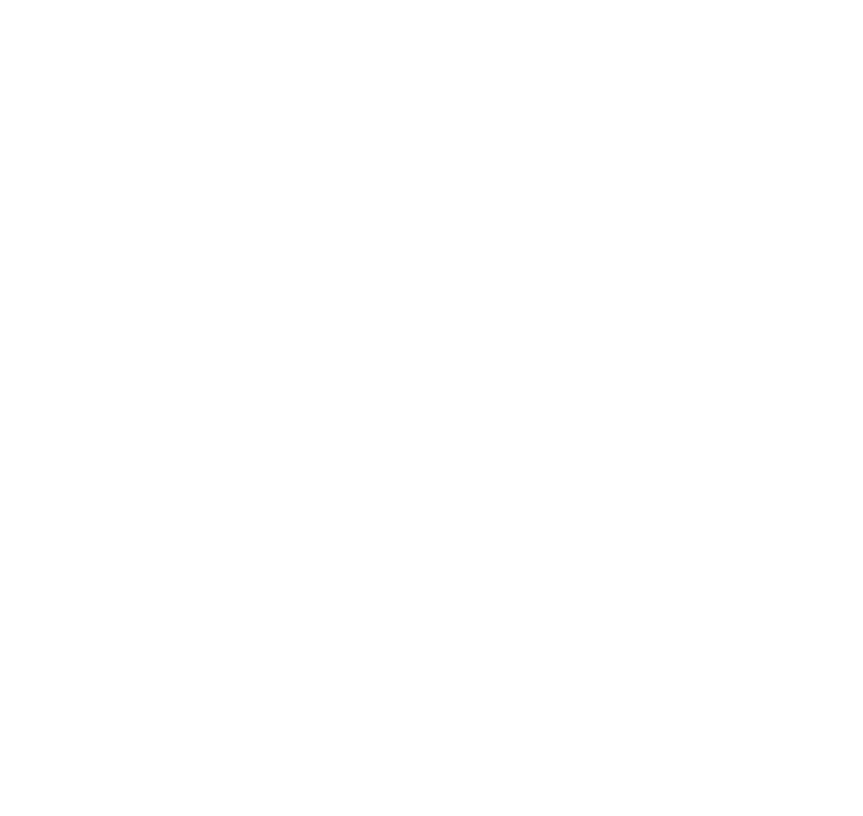
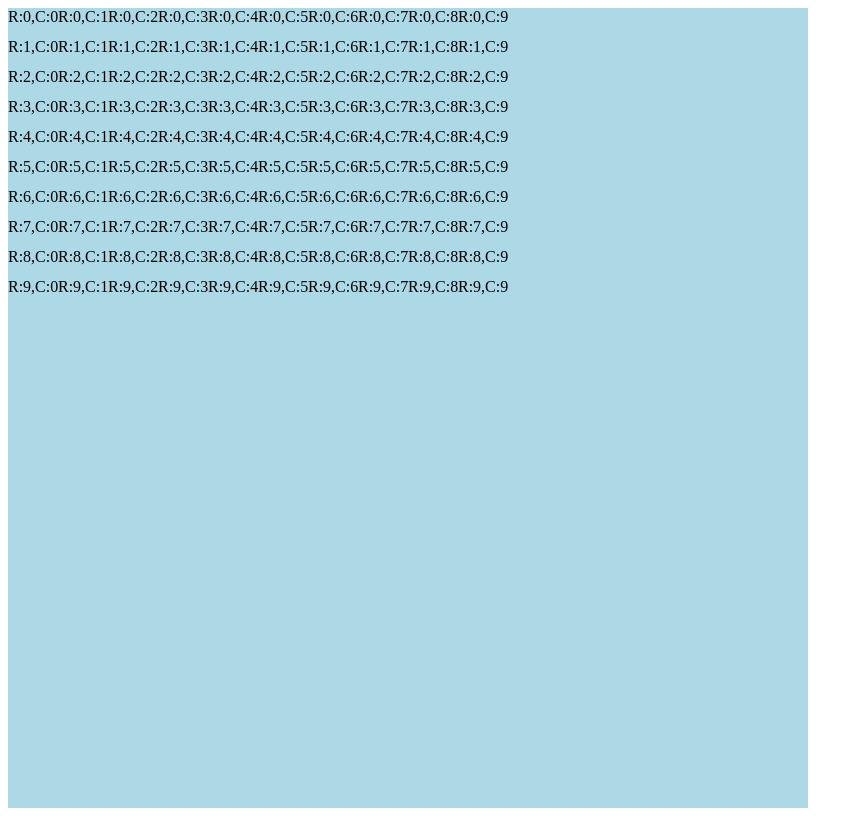
Before and after one commit to RPE8/sturdy-giggle, a website with bundled scripts: page index.html in a window 1280 px wide. Shown: the whole page, without its empty margins (0-863 px from the left). Built offline with nearby package versions, Linux system fonts and the light colour scheme.

Commit message:
Add absolute postion for 'cells' and relative top/left

```diff
--- a/index.html
+++ b/index.html
@@ -6,6 +6,16 @@
 		<meta name="viewport" content="width=device-width, initial-scale=1.0" />
 		<script src="./index.js" type="module" defer></script>
 		<title>Document</title>
+		<style>
+			.sturdy-container {
+				width: 800px;
+				height: 800px;
+				background-color: lightblue;
+				overflow: auto;
+			}
+		</style>
 	</head>
-	<body></body>
+	<body>
+		<main class="sturdy-container"></main>
+	</body>
 </html>
--- a/index.js
+++ b/index.js
@@ -6,7 +6,7 @@ const rowCount = 10;
 const rowHeight = 30;
 
 const sturdy = new Sturdy({
-	parent: {},
+	parent: document.querySelector(".sturdy-container"),
 	rowCount: 10,
 	rowHeight: rowHeight,
 	columns: data,
--- a/sturdy-column.js
+++ b/sturdy-column.js
@@ -1,11 +1,29 @@
 class SturdyColumn {
-	constructor({ dataAccessor, classAccessor, inlineStyleAccessor, attributesAccessor, renderer, key } = {}) {
+	constructor({ dataAccessor, classAccessor, inlineStyleAccessor, attributesAccessor, renderer, key, width, widthUnits } = {}) {
 		this.dataAccessor = dataAccessor;
 		this.classAccessor = classAccessor;
 		this.inlineStyleAccessor = inlineStyleAccessor;
 		this.attributesAccessor = attributesAccessor;
 		this.renderer = renderer;
 		this.key = key;
+		this._width = width;
+		this._widthUnits = widthUnits;
+	}
+
+	get width() {
+		return this._width;
+	}
+
+	set width(width) {
+		this._width = width;
+	}
+
+	get widthUnits() {
+		return this._widthUnits;
+	}
+
+	set widthUnits(widthUnits) {
+		this._widthUnits = widthUnits;
 	}
 }
 
--- a/sturdy-data-generator.js
+++ b/sturdy-data-generator.js
@@ -43,6 +43,8 @@ class SturdyColumnsGenerator {
 					inlineStyleAccessor,
 					attributeAccessor,
 					key: i,
+					width: 50,
+					widthUnits: "px",
 					renderer: ({ rowIndex, columnIndex }) => {
 						return `<div>${dataAccessor({ rowIndex, columnIndex })}</div>`;
 					},
--- a/sturdy-giggle.js
+++ b/sturdy-giggle.js
@@ -1,22 +1,35 @@
 class Sturdy {
 	constructor({ parent, rowHeight, rowCount, cellRenderer, columns } = {}) {
 		this.parent = parent;
+		this.container = undefined;
 		this.rowHeight = rowHeight;
 		this.rowCount = rowCount;
 		this.cellRenderer = cellRenderer;
 		this.columns = columns;
+
+		this.currentLeft = 0;
+		this.currentTop = 0;
 	}
 
 	render() {
+		const container = (this.container = document.createElement("div"));
+		container.setAttribute("style", "position: relative; width:100%; height: 100%;");
+		this.parent.append(container);
 		let html = "";
 		let rowIndex = 0;
+		let topForRow = this.currentTop;
 		while (rowIndex < this.rowCount) {
+			let leftForRow = this.currentLeft;
+
 			this.columns.forEach((column, columnIndex) => {
-				html += this.cellRenderer({ rowIndex, columnIndex, column });
+				let inlineStyle = `left: ${leftForRow}${column.widthUnits}; top:${topForRow}px; position: absolute; display: flex`;
+				html += this.cellRenderer({ rowIndex, columnIndex, column, inlineStyle });
+				leftForRow += column.width;
 			});
+			topForRow += this.rowHeight;
 			rowIndex++;
 		}
-		console.log(html);
+		container.innerHTML += html;
 	}
 }
 
```
